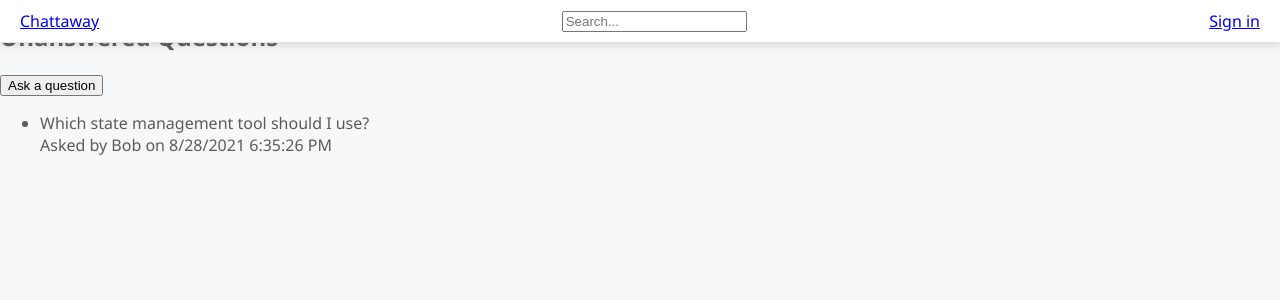
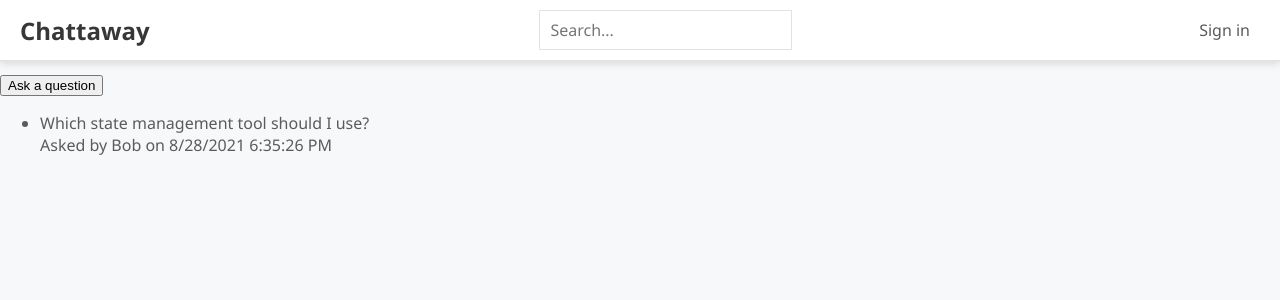
Before and after one commit to MaximPVladimirovich/Forum-Project_React, a React (Create React App) app: page / in a window 1280 px wide. Shown: the top 300 px of the page. Built offline with nearby package versions, Linux system fonts and the light colour scheme.

Commit message:
styled header

```diff
--- a/src/Components/Header.tsx
+++ b/src/Components/Header.tsx
@@ -23,9 +23,46 @@ export const Header = function() {
     border-bottom: 1px solid ${gray5};
     box-shadow: 0 3px 7px 0 rgba(110, 112, 114, 0.21);
     `}>
-      <a href='./'>Chattaway</a>
-      <input type='text' placeholder='Search...' onChange={handleSearchInputChange}/>
-      <a href='./signin'><span>Sign in</span></a>
+
+      <a href='./' css={css`
+      font-size: 24px;
+      font-weight:bold;
+      color: ${gray1};
+      text-decoration: none
+      `}
+      >Chattaway</a>
+
+      <input css={ css`
+      box-sizing: border-box;
+      font-family: ${fontFamily};
+      font-size: ${fontSize};
+      padding: 8px 10px;
+      border: 1px solid ${gray5};
+      color: ${gray2};
+      background-color: white;
+      width:200px
+      height: 30px;
+      :focus {
+        outline-color: ${gray5};
+      }
+      `}
+      type='text' placeholder='Search...' onChange={handleSearchInputChange}/>
+      <a href='./signin'
+      css={css`
+      font-family: ${fontFamily};
+      font-size: ${fontSize};
+      padding: 5px 10px;
+      background-color: transparent;
+      color: ${gray2};
+      text-decoration: none;
+      cursor: pointer;
+      :focus {
+        outline-color: ${gray5};
+      }
+      span {
+        margin-left: 7px;
+      }
+      `}><span>Sign in</span></a>
     </div>
   )
 }
```
